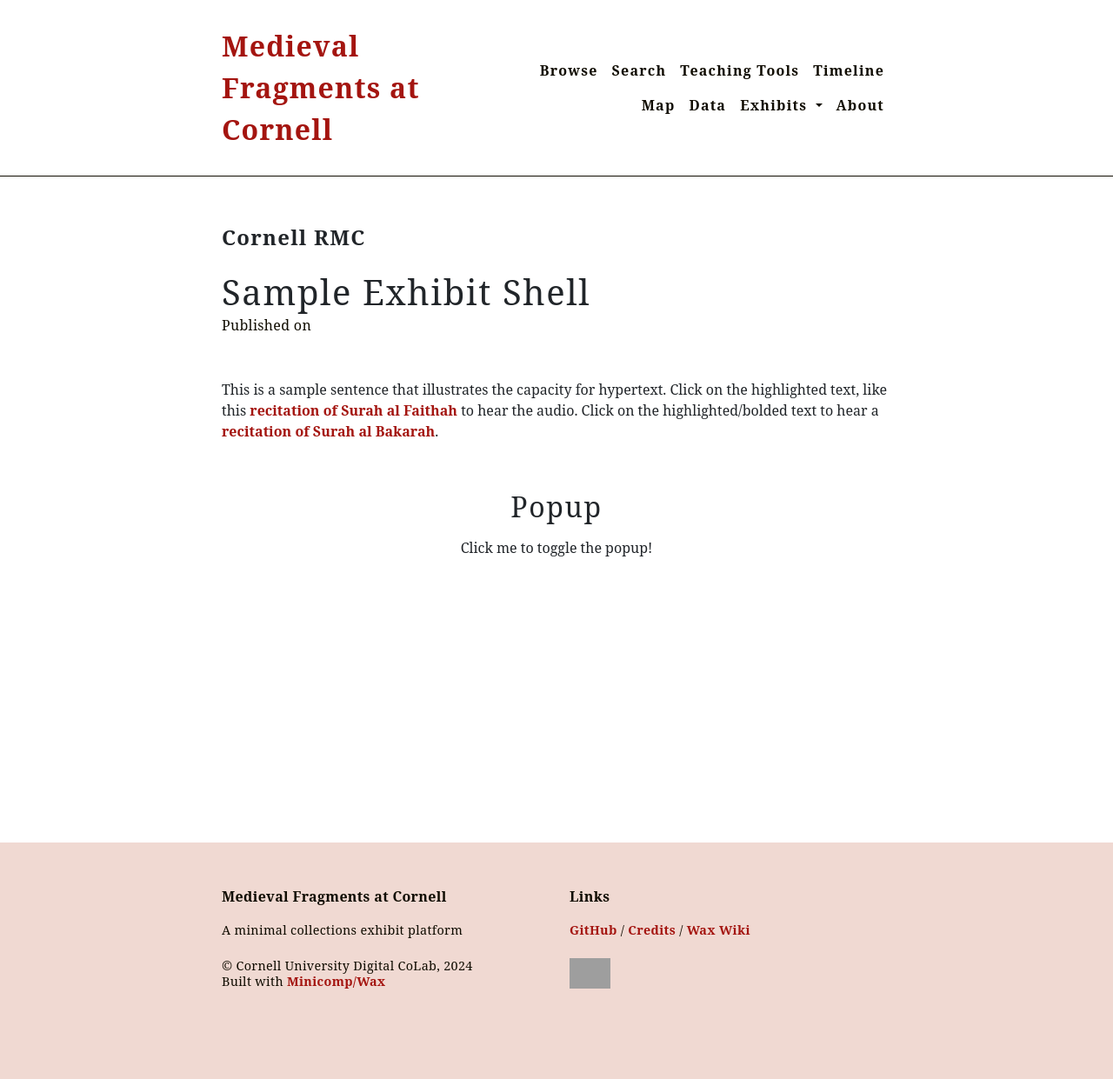
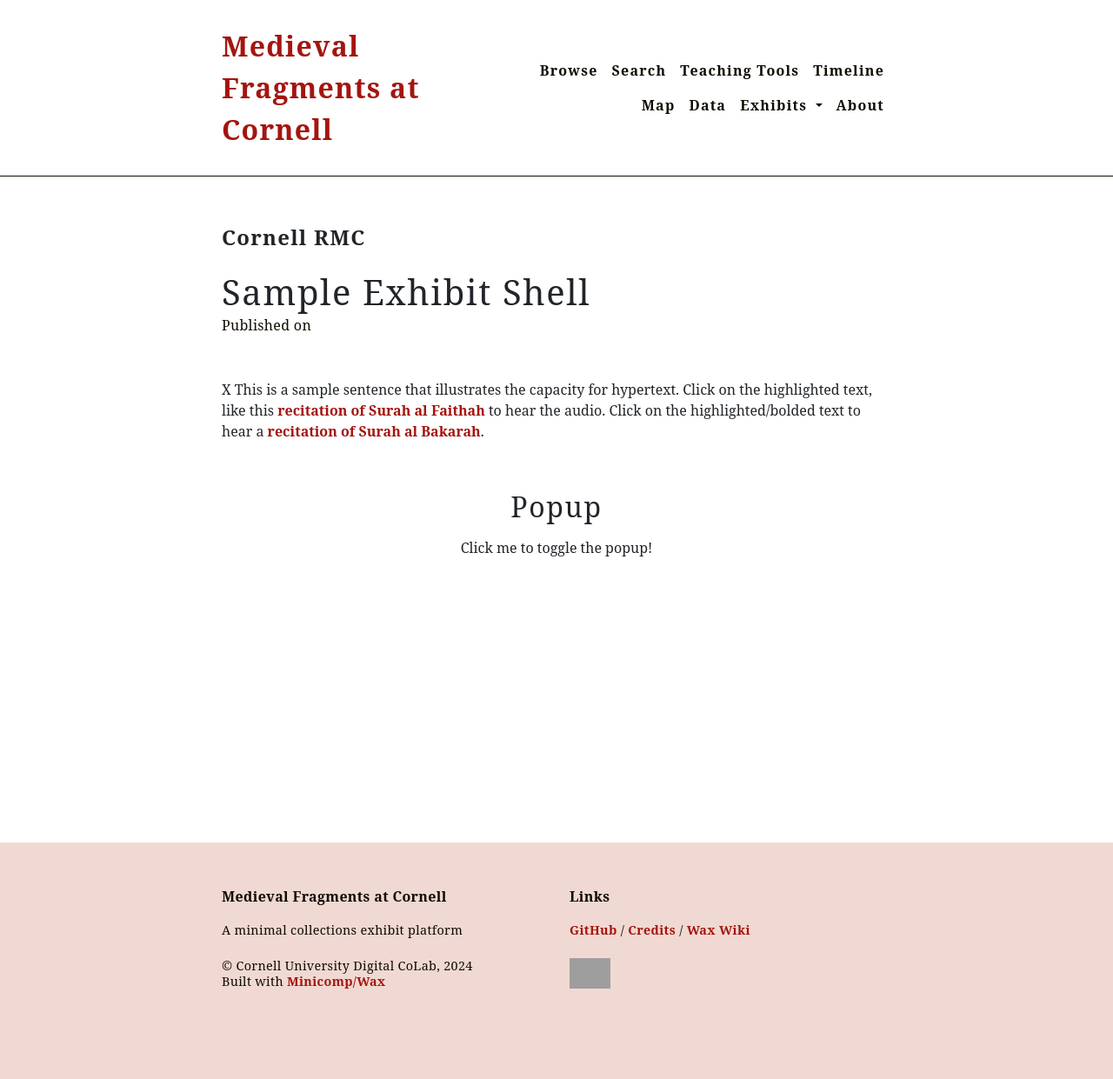
Before and after one commit to kam535/medieval-fragments, a Jekyll site: the page built from _exhibits/c.md, in a window 1280 px wide. Shown: the whole page at 87% size. Built offline with Jekyll 4.4.1, drawn with Linux system fonts in a browser that asks for light colours; some web fonts are replaced.

Commit message:
Update c.md

```diff
--- a/_exhibits/c.md
+++ b/_exhibits/c.md
@@ -66,7 +66,7 @@
 <body>
 
 <div>
-This is a sample sentence that illustrates the capacity for hypertext. Click on the highlighted text, like this <a href="#" data-audio-src="https://download.quranicaudio.com/quran/abdullaah_3awwaad_al-juhaynee/001.mp3">recitation of Surah al Faithah</a> to hear the audio. Click on the highlighted/bolded text to hear a <a href="#" data-audio-src="https://download.quranicaudio.com/quran/abdullaah_3awwaad_al-juhaynee/002.mp3">recitation of Surah al Bakarah</a>.
+X This is a sample sentence that illustrates the capacity for hypertext. Click on the highlighted text, like this <a href="#" data-audio-src="https://download.quranicaudio.com/quran/abdullaah_3awwaad_al-juhaynee/001.mp3">recitation of Surah al Faithah</a> to hear the audio. Click on the highlighted/bolded text to hear a <a href="#" data-audio-src="https://download.quranicaudio.com/quran/abdullaah_3awwaad_al-juhaynee/002.mp3">recitation of Surah al Bakarah</a>.
  <script>
     const player = new SoundPlayer();
     const elements = document.querySelectorAll('[data-audio-src]');
```
